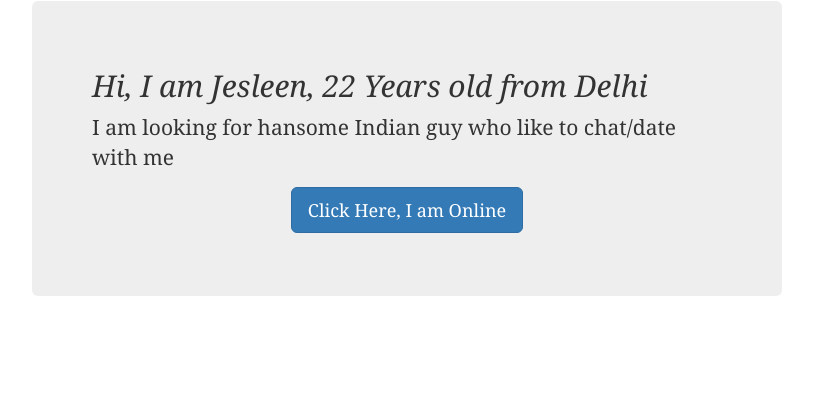
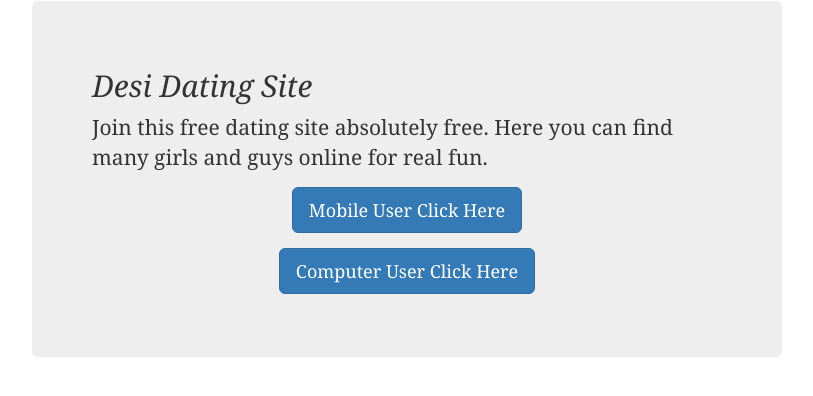
Before and after one commit to enyusu/enyusu.github.com, a Jekyll site: the page built from _posts/2015-09-14-dating-bing.md, in a window 1280 px wide. Shown: the top 396 px of the page, without its empty margins (233-1046 px from the left). Built offline with Jekyll 4.4.1, drawn with Linux system fonts in a browser that asks for light colours; nearby versions of some CDN libraries.

Commit message:
Update 2015-09-14-dating-bing.md

```diff
--- a/_posts/2015-09-14-dating-bing.md
+++ b/_posts/2015-09-14-dating-bing.md
@@ -1,13 +1,14 @@
 ---
 layout: post
-title: Hi, I am Jesleen, 22 Years old from Delhi
+title: Desi Dating Site
 permalink: dating/desi/
 ---
 
 <div class="jumbotron">
-  <h2> Hi, I am Jesleen, 22 Years old from Delhi </h2>
-  <p> I am looking for hansome Indian guy who like to chat/date with me </p>
+  <h2> Desi Dating Site </h2>
+  <p> Join this free dating site absolutely free. Here you can find many girls and guys online for real fun. </p>
   <center>
-  <p><a class="btn btn-primary btn-lg" href="http://mmtrkpy.com/mt/w2a4z27484s233t224q2u234/" role="button"> Click Here, I am Online </a></p>
+  <p><a class="btn btn-primary btn-lg" href="http://trkur3.com/204173/19771" role= "button"> Mobile User Click Here </a></p>
+    <p><a class="btn btn-primary btn-lg" href="http://trkur.com/204173/17300" role= "button"> Computer User Click Here </a></p>
  </center>
 </div>
```
